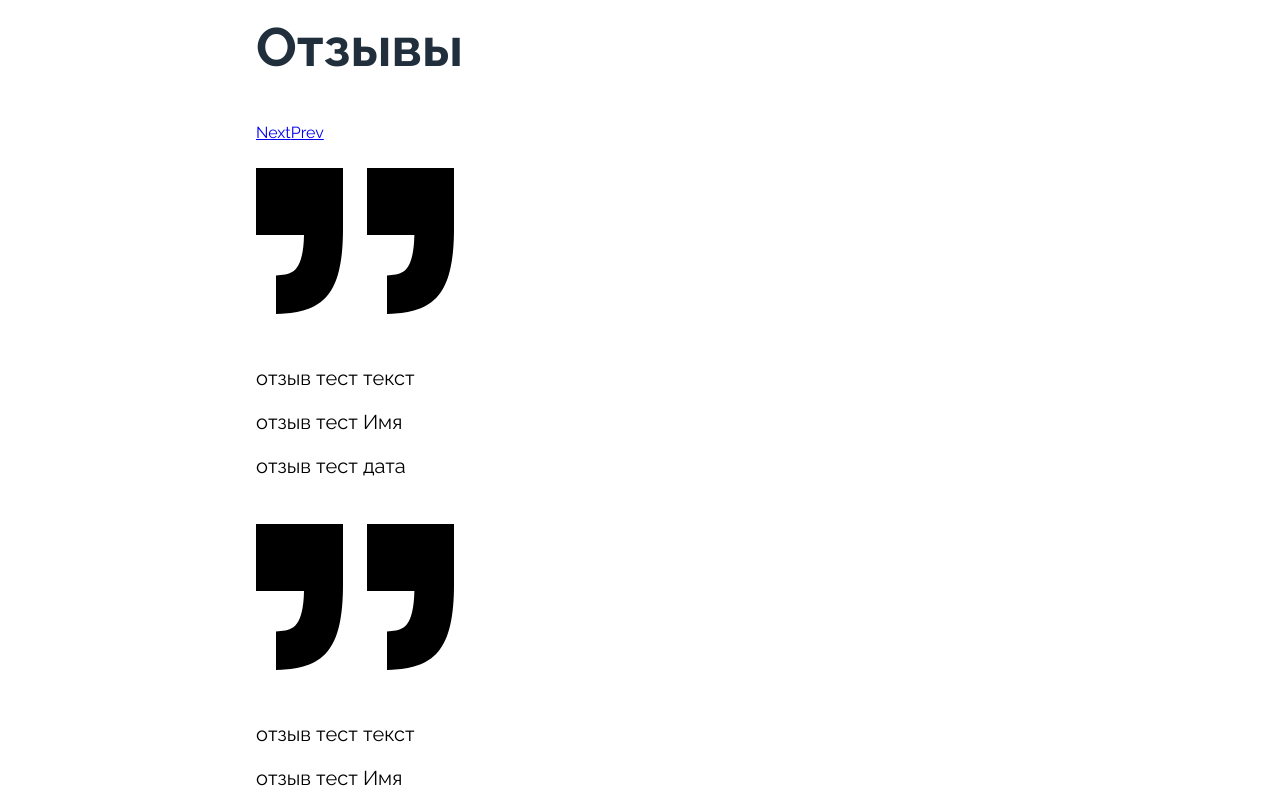
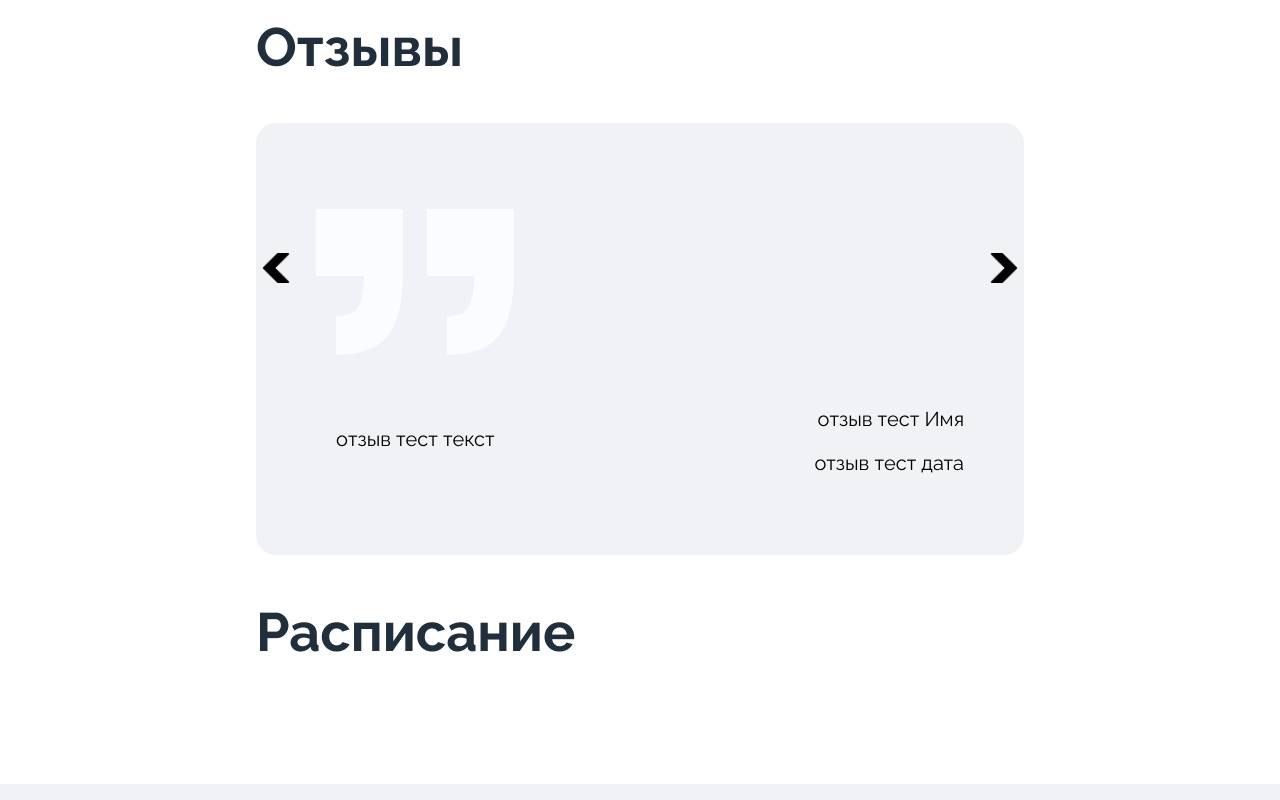
Before and after one commit to dariaastafyeva/medical-centre, a React (Create React App) app in the folder client/: page /employees/1 in a window 1280 px wide. Shown: the part 2560-3360 px from the top of the page. Built offline with nearby package versions, Linux system fonts and the light colour scheme.

Commit message:
added slider to employee profile page

```diff
--- a/client/src/components/FeedbackBody.js
+++ b/client/src/components/FeedbackBody.js
@@ -2,9 +2,10 @@ import React from 'react'
 
 import Comma from '../components/Comma';
 
-const FeedbackBody = ({element}) => {
+const FeedbackBody = ({ element }) => {
     return (
         <div className='feedback-item--text-container'>
+            <div className='feedback-item--text-container-inner'>
                 <Comma />
                 <div className='feedback-text--container'>
                     {/* <p>{element.feedback}</p> */}
@@ -18,6 +19,8 @@ const FeedbackBody = ({element}) => {
                     <p>отзыв тест дата</p>
                 </div>
             </div>
+
+        </div>
     )
 }
 
--- a/client/src/components/slider/Slider.js
+++ b/client/src/components/slider/Slider.js
@@ -1,6 +1,6 @@
 import React, { createContext, useEffect, useState } from 'react'
 
-import FeedbackBody from '../components/FeedbackBody';
+// import FeedbackBody from '../components/FeedbackBody';
 import { feedback } from '../../testingData/testingData';
 import PropTypes from "prop-types";
 import Arrows from './Arrows';
@@ -13,23 +13,25 @@ const Slider = ({ width, heigth, autoPlay, autoPlayTime }) => {
 
     const [items, setItems] = useState([]);
     const [slide, setSlide] = useState(0);
-    const [touchPosition, setTouchPosition] = useEffect(null);
+    const [touchPosition, setTouchPosition] = useState(null);
 
     useEffect(() => {
         const loadData = () => {
-            const reviews = feedback.map(element => {
-                return (
-                <li>
-                    <FeedbackBody
-                        element={element}
-                    />
-                </li>);
-            });
-            setItems(reviews);
+            // const reviews = feedback.map(element => {
+            //     return (
+            //     <li>
+            //         <FeedbackBody
+            //             element={element}
+            //         />
+            //     </li>);
+            // });
+            // setItems(reviews);
+            setItems(feedback);
         };
 
         loadData();
     }, []);
+
 
     const changeSlide = (direction = 1) => {
         let slideNumber = 0;
@@ -93,6 +95,7 @@ const Slider = ({ width, heigth, autoPlay, autoPlayTime }) => {
             onTouchStart={handleTouchStart}
             onTouchMove={handleTouchMove}
         >
+
             <SliderContext.Provider
                 value={{
                     goToSlide,
@@ -106,6 +109,7 @@ const Slider = ({ width, heigth, autoPlay, autoPlayTime }) => {
                 <SlidesList />
                 <Dots />
             </SliderContext.Provider>
+
         </div>
     )
 }
--- a/client/src/components/slider/SlidesList.js
+++ b/client/src/components/slider/SlidesList.js
@@ -1,6 +1,7 @@
 import React, { useContext } from 'react'
 import { SliderContext } from './Slider'
 import Slide from './Slide';
+import FeedbackBody from '../FeedbackBody'
 
 const SlidesList = () => {
 
@@ -12,7 +13,7 @@ const SlidesList = () => {
             style={{ transform: `translateX(-${slideNumber * 100}%)` }}
         >
             {items.map((slide, index) => (
-                <Slide key={index} data={slide} />
+                <FeedbackBody key={index} element={slide} />
             ))}
         </div>
     )
--- a/client/src/pages/EmployeeProfile.js
+++ b/client/src/pages/EmployeeProfile.js
@@ -2,6 +2,7 @@ import React from 'react'
 import { useLocation } from 'react-router-dom'
 import { employees, feedback } from '../testingData/testingData';
 import FeedbackBody from '../components/FeedbackBody';
+import Slider from '../components/slider/Slider';
 
 const EmployeeProfile = () => {
 
@@ -156,7 +157,7 @@ const EmployeeProfile = () => {
                         <h2>Отзывы</h2>
                         <div class="slider">
 
-                            <a href="#0" class="next control">Next</a>
+                            {/* <a href="#0" class="next control">Next</a>
                             <a href="#0" class="prev control">Prev</a>
 
 
@@ -167,7 +168,9 @@ const EmployeeProfile = () => {
 
                             <div class="slider_option">
                                 <button class="btn">Autoplay</button>
-                            </div>
+                            </div> */}
+
+                            <Slider />
 
                         </div>
                     </section>
--- a/client/src/style.scss
+++ b/client/src/style.scss
@@ -219,6 +219,7 @@ nav {
             color: black;
         }
     }
+
 
     .hero-slider {
         display: flex;
@@ -1004,27 +1005,35 @@ nav {
                 overflow: hidden;
                 position: relative;
 
-                & .slide-list {
+                .slide-list {
                     display: flex;
                     height: 100%;
                     transition: transform 0.5s ease-in-out;
                     width: 100%;
 
-                    & .slide {
+                    .feedback-item--text-container {
                         flex: 1 0 100%;
                         position: relative;
+                        background-color: $greyBlue;
+                        border-radius: 20px;
 
-                        & .slide-image {
-                            display: flex;
-                            margin: 0 auto;
-                            max-height: 300px;
-                            width: 100%;
-                            object-fit: contain;
+                        .feedback-item--text-container-inner{
+                            padding: 60px;
                         }
 
-                        & .slide-title {
-                            text-align: center;
-                            margin-top: 10px;
+                        .comma {
+                            fill: $commaColor;
+                        }
+
+                        .feedback-text--container {
+                            position: absolute;
+                            padding-top: 20px;
+                            padding-left: 20px;
+                        }
+
+                        .feedback-author {
+                            text-align: right;
+
                         }
                     }
                 }
```
Also changed, not shown: client/public/slider/arrow.png, client/public/slider/arrow2.png (added). Lines whose indentation alone changed are shown as unchanged.
